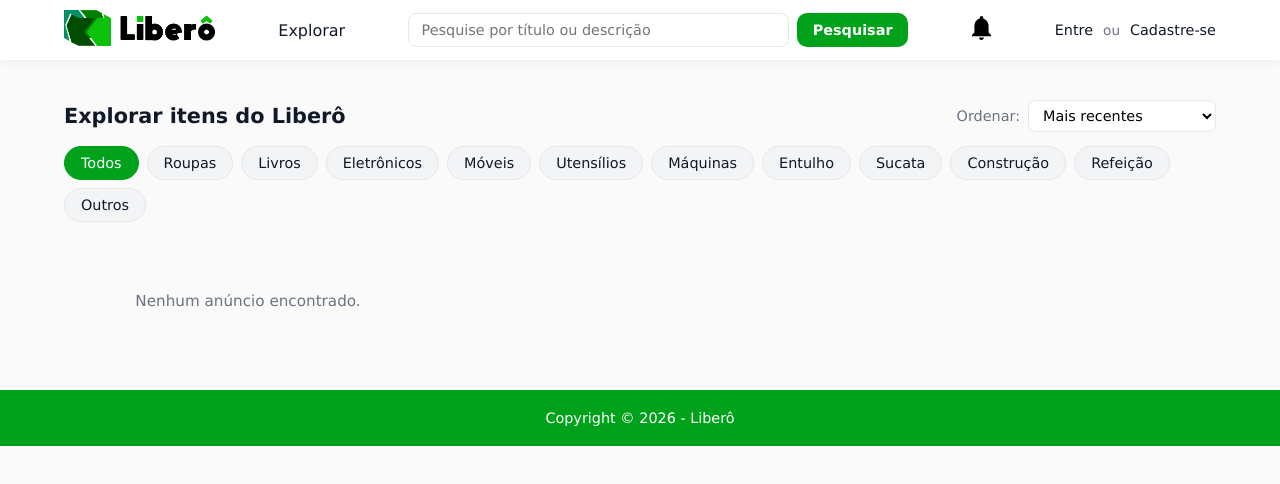
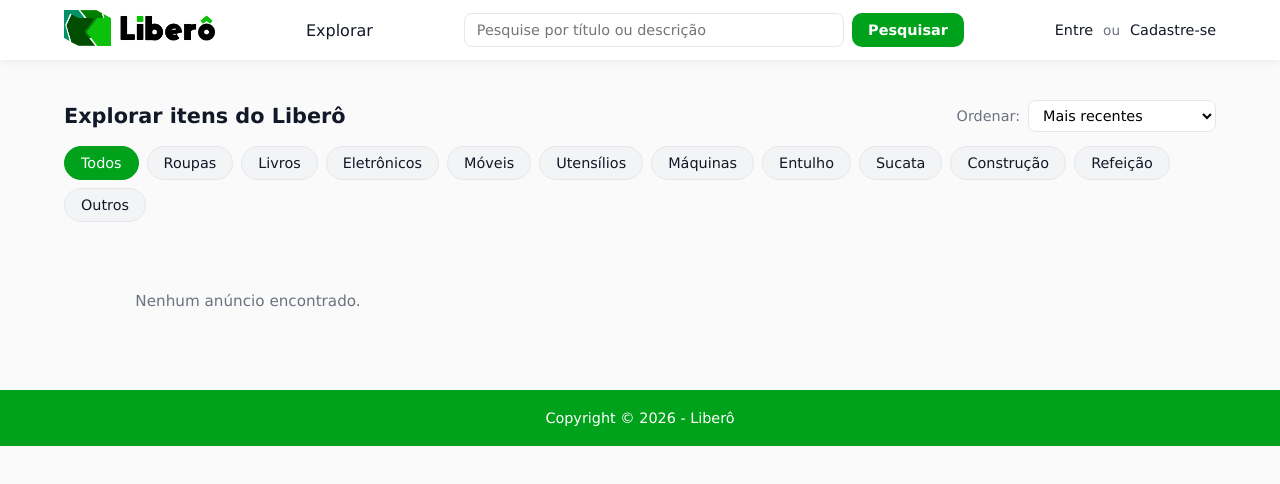
Before and after one commit to V1niLu/libero, a website: page index.html in a window 1280 px wide. Drawn offline with nearby package versions, Linux system fonts and the light colour scheme.

Commit message:
exclusao de icone inativo

```diff
--- a/index.html
+++ b/index.html
@@ -27,10 +27,6 @@
                 <div class="pesquisa">
                     <input type="text" id="inputPesquisa" placeholder="Pesquise por título ou descrição" aria-label="Pesquisar anúncios">
                     <button onclick="document.getElementById('inputPesquisa').dispatchEvent(new Event('input'))">Pesquisar</button>
-                </div>
-
-                <div>
-                    <img src="./img/notificacao.svg" alt="Notificações">
                 </div>
 
                 <nav class="perfilMenu" aria-label="Acesso ao perfil">
```
Also changed, not shown: pages/chat.html (+0 -1 lines), pages/detalhes-anuncio.html (+0 -4 lines), pages/perfil.html (+0 -1 lines).
